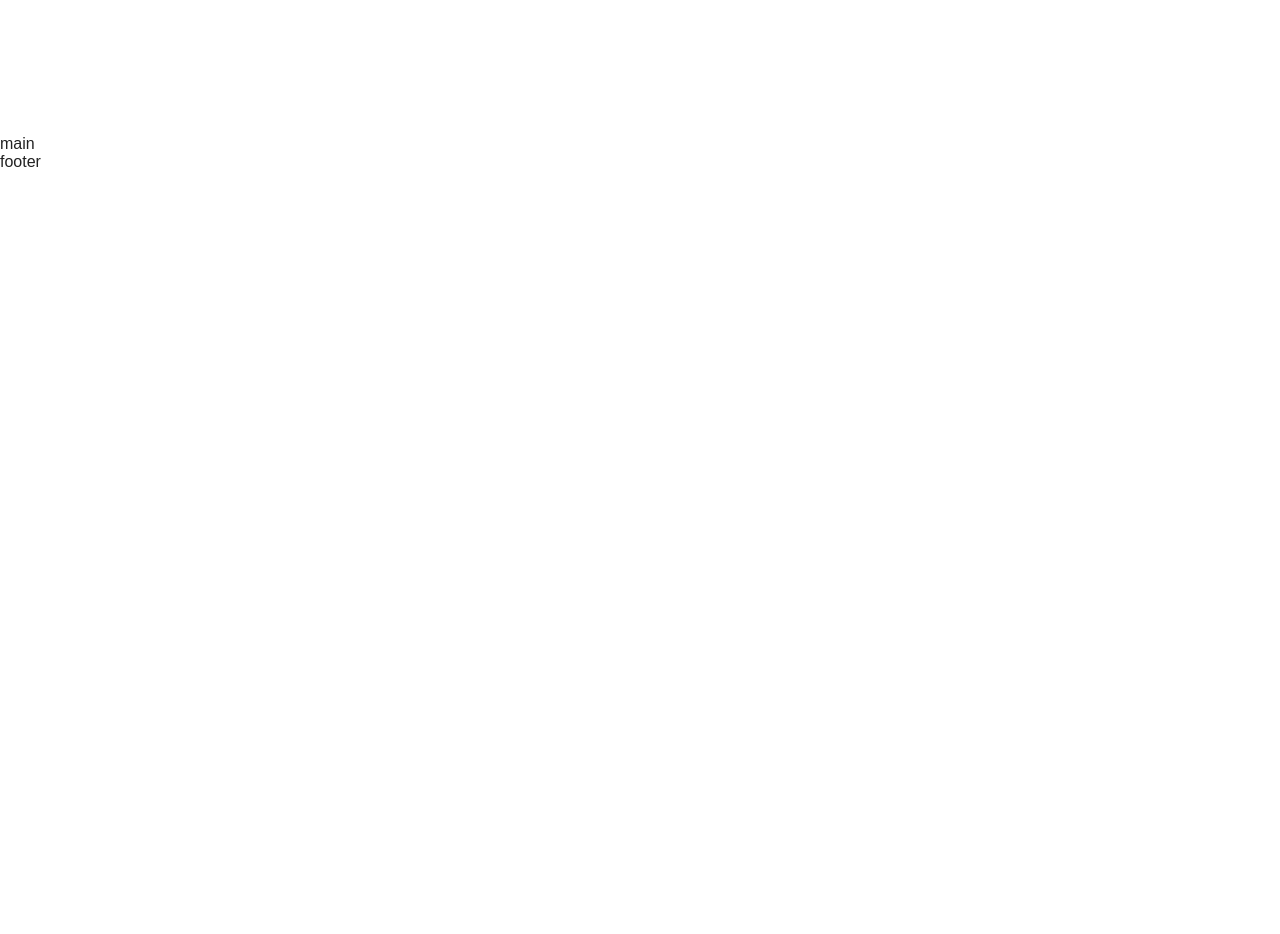
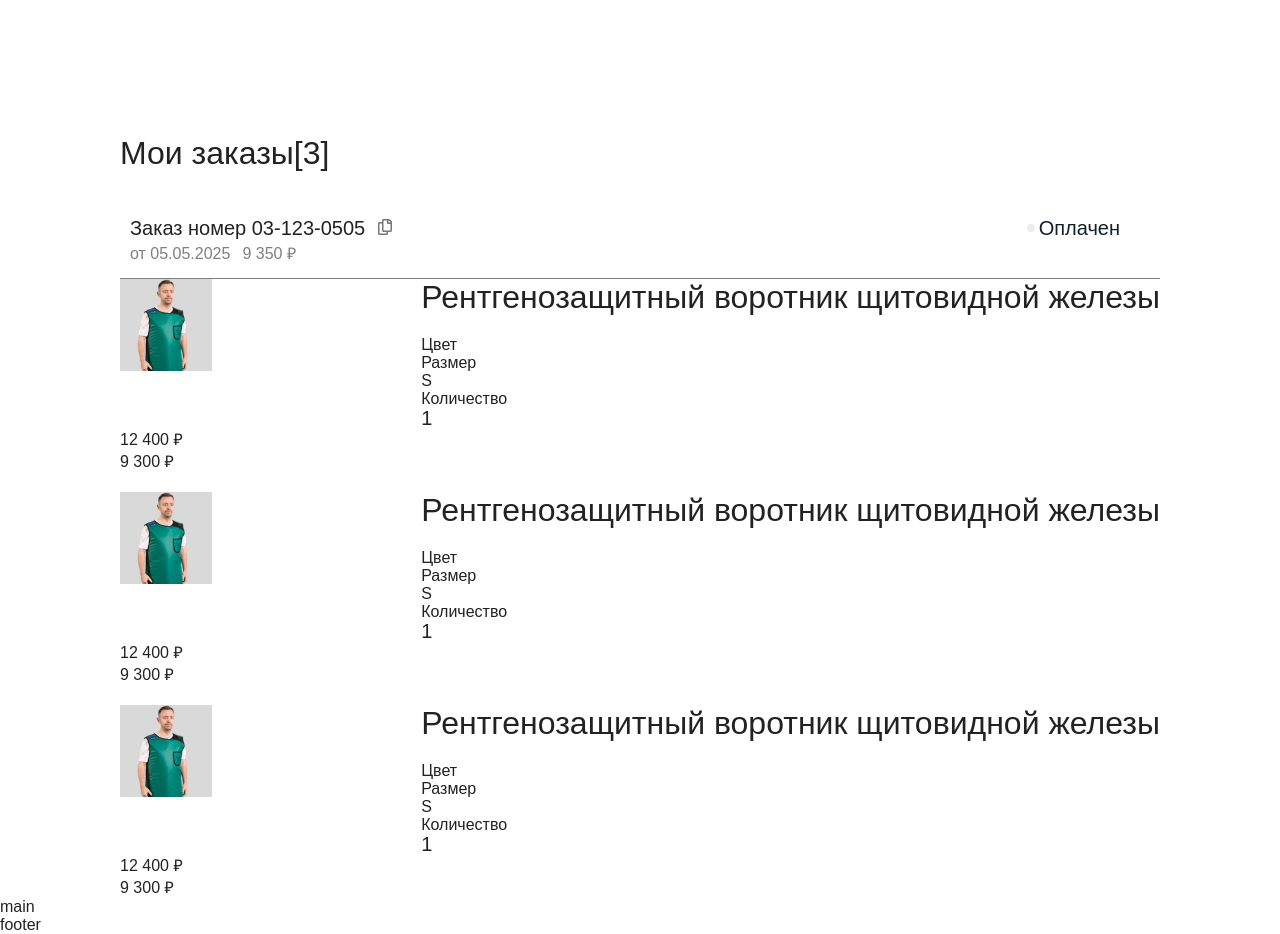
Before and after one commit to alinapdf/GoldenTrail, a React (Vite) app: page / in a window 1280 px wide. Shown: the part 6680-7614 px from the top of the page. Before the commit the page ends 6851 px from the top, so only its background shows below. Built offline with nearby package versions, Linux system fonts and the light colour scheme; a web font is replaced by a local one.

Commit message:
Updated version

```diff
--- a/package.json
+++ b/package.json
@@ -13,6 +13,7 @@
     "@reduxjs/toolkit": "^2.8.2",
     "react": "^19.1.0",
     "react-dom": "^19.1.0",
+    "react-icons": "^5.5.0",
     "react-redux": "^9.2.0",
     "react-router-dom": "^7.6.2",
     "sass": "^1.89.1",
--- /dev/null
+++ b/src/components/myOrders/myOrders.jsx
@@ -0,0 +1,136 @@
+import { FaRegCopy } from "react-icons/fa";
+
+import SSS from "../../assets/img/Man.png";
+
+import "./myOrders.scss";
+
+function MyOrders() {
+  return (
+    <>
+      <div className="Myorders-container">
+        <h2>Мои заказы[3]</h2>
+
+        <div>
+          <div className="order-container">
+            <div className="order-left">
+              <div className="order-number">
+                Заказ номер 03-123-0505
+                <FaRegCopy className="copy-icon" />
+              </div>
+              <div className="order-info">
+                <span className="order-data">от 05.05.2025</span>
+                <span className="order-price">9 350 ₽</span>
+              </div>
+            </div>
+
+            <div className="order-right">
+              <label className="order-status">
+                <span className="order-circle"></span>
+                <span className="order-payment">Оплачен</span>
+              </label>
+              <button className="toggle-btn"></button>
+            </div>
+          </div>
+          <div className="myorders-blocks">
+            <div className="myorders-block">
+              <div className="order-info-block">
+                <div className="order-info-img">
+                  <img src={SSS} />
+                </div>
+                <div className="Order-info">
+                  <h2>Рентгенозащитный воротник щитовидной железы</h2>
+                  <div className="Order-info-items">
+                    <div className="Order">
+                      <div className="Order-color">Цвет</div>
+                      <div></div>
+                    </div>
+                    <div className="Order">
+                      <div className="Order-size">Размер</div>
+                      <div className="Order-sizes">S</div>
+                    </div>
+                    <div className="Order">
+                      <div className="order-quantity">Количество</div>
+                      <div className="order-number">1</div>
+                    </div>
+                  </div>
+                </div>
+              </div>
+              <div className="Order-Prices">
+                <div className="Order-old-price">12 400 ₽</div>
+                <div className="Order-new-price">9 300 ₽</div>
+              </div>
+            </div>
+            <div className="myorders-block">
+              <div className="order-info-block">
+                <div className="order-info-img">
+                  <img src={SSS} />
+                </div>
+                <div className="Order-info">
+                  <h2>Рентгенозащитный воротник щитовидной железы</h2>
+                  <div className="Order-info-items">
+                    <div className="Order">
+                      <div className="Order-color">Цвет</div>
+                      <div></div>
+                    </div>
+                    <div className="Order">
+                      <div className="Order-size">Размер</div>
+                      <div className="Order-sizes">S</div>
+                    </div>
+                    <div className="Order">
+                      <div className="order-quantity">Количество</div>
+                      <div className="order-number">1</div>
+                    </div>
+                  </div>
+                </div>
+              </div>
+              <div className="Order-Prices">
+                <div className="Order-old-price">12 400 ₽</div>
+                <div className="Order-new-price">9 300 ₽</div>
+              </div>
+            </div>
+            <div className="myorders-block">
+              <div className="order-info-block">
+                <div className="order-info-img">
+                  <img src={SSS} />
+                </div>
+                <div className="Order-info">
+                  <h2>Рентгенозащитный воротник щитовидной железы</h2>
+                  <div className="Order-info-items">
+                    <div className="Order">
+                      <div className="Order-color">Цвет</div>
+                      <div></div>
+                    </div>
+                    <div className="Order">
+                      <div className="Order-size">Размер</div>
+                      <div className="Order-sizes">S</div>
+                    </div>
+                    <div className="Order">
+                      <div className="order-quantity">Количество</div>
+                      <div className="order-number">1</div>
+                    </div>
+                  </div>
+                </div>
+              </div>
+              <div className="Order-Prices">
+                <div className="Order-old-price">12 400 ₽</div>
+                <div className="Order-new-price">9 300 ₽</div>
+              </div>
+            </div>
+          </div>
+        </div>
+
+        <div>
+          <div></div>
+          <div></div>
+        </div>
+
+        <div>
+          <div></div>
+          <div></div>
+        </div>
+      </div>
+    </>
+  );
+}
+
+export default MyOrders;
--- /dev/null
+++ b/src/components/myOrders/myOrders.scss
@@ -0,0 +1,115 @@
+@import "../../styles/utils/variables";
+
+.Myorders-container {
+  max-width: 1072px;
+  margin: 0 auto;
+  padding: 0 16px;
+}
+
+.order-container {
+  padding: 26px 28px 16px 10px;
+  display: flex;
+  justify-content: space-between;
+  align-items: flex-start;
+  font-family: sans-serif;
+  border-bottom: 1px solid rgba(127, 127, 127, 1);
+}
+
+.order-left {
+  display: flex;
+  flex-direction: column;
+  gap: 8px;
+}
+
+.order-number {
+  font-family: $font-medium;
+  font-weight: 500;
+  font-size: 20px;
+  line-height: 100%;
+  letter-spacing: 0%;
+  margin-right: 12px;
+  .copy-icon {
+    font-size: 16px;
+    margin-left: 12px;
+    cursor: pointer;
+    color: #777;
+  }
+}
+
+.order-info {
+  font-size: 14px;
+  display: flex;
+  gap: 12px;
+  color: #444;
+  .order-data {
+    font-family: $font-medium;
+    font-weight: 500;
+    font-size: 16px;
+    line-height: 100%;
+    letter-spacing: 0%;
+    color: rgba(127, 127, 127, 1);
+  }
+
+  .order-price {
+    font-family: $font-medium;
+    font-weight: 500;
+    font-size: 16px;
+    line-height: 100%;
+    letter-spacing: 0%;
+    color: rgba(127, 127, 127, 1);
+  }
+}
+
+.order-right {
+  display: flex;
+  align-items: center;
+  gap: 12px;
+}
+
+.order-status {
+  font-size: 14px;
+  display: flex;
+  align-items: center;
+  gap: 4px;
+  .order-circle {
+    width: 8px;
+    height: 8px;
+    border-radius: 100%;
+    background-color: rgba(236, 236, 236, 1);
+  }
+  .order-payment {
+    font-family: $font-medium;
+    font-weight: 500;
+    font-size: 20px;
+    line-height: 100%;
+    letter-spacing: 0%;
+    color: rgba(18, 32, 45, 1);
+  }
+}
+
+.toggle-btn {
+  border: none;
+  background: none;
+  font-size: 20px;
+  cursor: pointer;
+}
+
+.myorders-blocks {
+  display: flex;
+  flex-direction: column;
+  gap: 20px;
+  .order-info-block {
+    display: flex;
+    justify-content: space-between;
+    .order-info-img {
+      width: 92px;
+      height: 92px;
+      background-color: rgba(217, 217, 217, 1);
+      img {
+        width: 100%;
+        height: 100%;
+        object-fit: cover;
+      }
+    }
+  }
+}
--- a/src/pages/Home/Home.jsx
+++ b/src/pages/Home/Home.jsx
@@ -3,12 +3,12 @@ import Advantages from "../../components/Advantages/Advantages";
 import BestSellers from "../../components/BestSellers/BestSellers";
 import CardItem from "../../components/CardItem/CardItem";
 import ChoseProffesional from "../../components/ChoseProffesional/ChoseProffesional";
+import MyOrders from "../../components/myOrders/myOrders";
 import NewProducts from "../../components/NewProducts/NewProducts";
 import PopularBrands from "../../components/PopularBrands/PopularBrands";
 import ProductCategories from "../../components/ProductCategories/ProductCategories";
 import Reviews from "../../components/Reviews/Reviews";
 import WideUsage from "../../components/WideUsage/WideUsage";
-import Desc from "../Desc/Desc";
 
 function Home() {
   return (
@@ -23,6 +23,7 @@ function Home() {
       <WideUsage />
       <Advantages />
       <Reviews />
+      <MyOrders />
     </>
   );
 }
```
Also changed, not shown: 1 other file (tests, documents, lock files or other folders).
